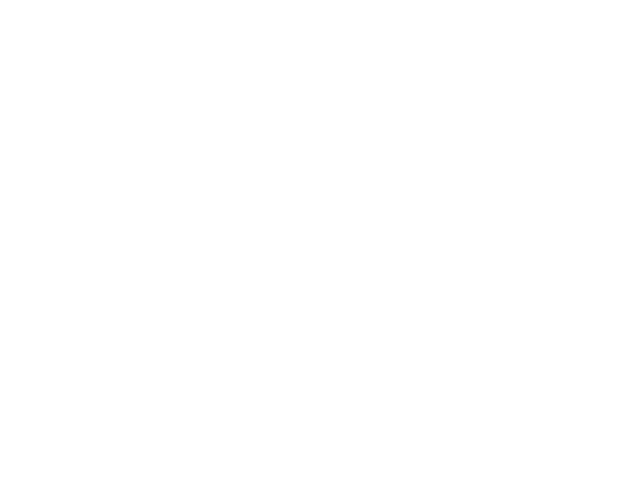
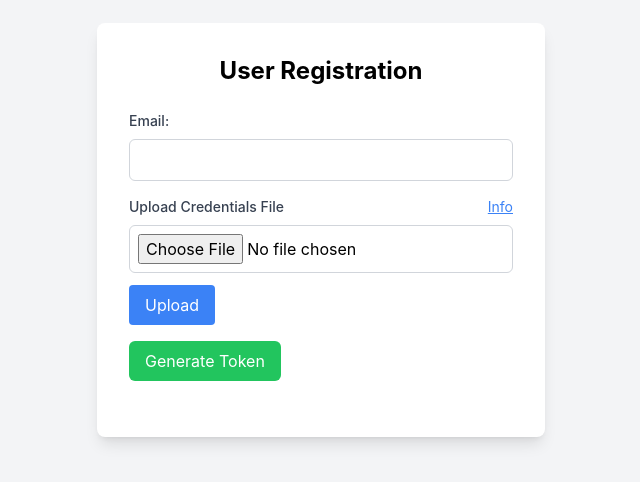
Before and after one commit to amareshgoshika/mail-hub-ui, a React (Create React App) app: page /credentialGenerate in a window 1280 px wide. Before the commit this address had no page. Shown: the part 170-652 px from the top of the page, without its empty margins (319-959 px from the left). Built offline with nearby package versions, Linux system fonts and the light colour scheme.

Commit message:
Navigation at register

```diff
--- a/src/App.js
+++ b/src/App.js
@@ -5,6 +5,7 @@ import UploadCredentialsInfo from './components/UploadCredentialsInfo';
 import Home from './pages/Home';
 import NewMailFormat from './components/NewMailFormat';
 import SendEmail from './components/SendEmail';
+import CredentialGenerate from './components/CredentialGenerate';
 
 function App() {
   return (
@@ -14,6 +15,7 @@ function App() {
       <Route path="/register" element={<UserRegistration />} />
       <Route path="/upload-credentials-info" element={<UploadCredentialsInfo />} />
       <Route path="/newMailFormat" element={<NewMailFormat />} />
+      <Route path="/credentialGenerate" element={<CredentialGenerate />} />
     </Routes>
   );
 }
--- /dev/null
+++ b/src/components/CredentialGenerate.js
@@ -0,0 +1,136 @@
+import React, { useState, useEffect } from 'react';
+import { useNavigate } from 'react-router-dom';
+import axios from 'axios';
+
+function CredentialGenerate() {
+
+
+  const [credentials, setCredentials] = useState(null);
+  const [formData, setFormData] = useState({
+    email: '',
+  });
+
+  useEffect(() => {
+    const senderEmail = localStorage.getItem('userEmail');
+    if (senderEmail) {
+      setFormData((prevState) => ({
+        ...prevState,
+        email: senderEmail, // Set the email in formData
+      }));
+    }
+  }, []);
+
+  const navigate = useNavigate();
+
+  const handleInputChange = (e) => {
+    setFormData({ ...formData, [e.target.name]: e.target.value });
+  };
+
+  const handleFileChange = (e) => {
+    if (e.target.name === 'credentials') {
+      setCredentials(e.target.files[0]);
+    }
+  };
+
+  const handleFileSubmit = async (e) => {
+    e.preventDefault();
+    const formDataToSubmit = new FormData();
+    formDataToSubmit.append('credentials', credentials);
+    formDataToSubmit.append('email', formData.email);
+
+    try {
+      const response = await axios.post(process.env.REACT_APP_UPLOAD_CREDENTIAL_URL, formDataToSubmit);
+      alert(response.data.message);
+    } catch (err) {
+      alert(`Error: ${err.response.data.error}`);
+    }
+  };
+
+  const handleAuth = async () => {
+    const email = formData.email;
+    try {
+      const response = await axios.post(process.env.REACT_APP_AUTHENTICATE_URL,
+        { email: email },
+        {
+          headers: { 'Content-Type': 'application/json' },
+          responseType: 'json'
+        }
+      );
+        const authUrl = response.data.authUrl;
+        window.location.href = authUrl;
+
+    } catch (error) {
+      alert('Error initiating authentication: ' + error.message);
+    }
+  };
+
+
+
+  const handleInfoClick = () => {
+    navigate('/upload-credentials-info');
+  };
+
+  return (
+    <div className="flex justify-center items-center min-h-screen bg-gray-100">
+      <div className="bg-white p-8 rounded-lg shadow-lg w-full max-w-md">
+        <h2 className="text-2xl font-bold text-center mb-6">User Registration</h2>
+        <form>
+          <div className="mb-4">
+            <label className="block text-sm font-medium text-gray-700">Email:</label>
+            <input
+              type="email"
+              name="email"
+              value={formData.email}
+              onChange={handleInputChange}
+              required
+              className="w-full mt-2 p-2 border border-gray-300 rounded-md"
+            />
+          </div>
+
+          <div className="mb-4">
+            <div className="flex items-center justify-between">
+              <label className="block text-sm font-medium text-gray-700">Upload Credentials File</label>
+              <button
+                type="button"
+                onClick={handleInfoClick}
+                className="text-blue-500 underline text-sm"
+              >
+                Info
+              </button>
+            </div>
+
+            {/* File Input for Credentials */}
+            <input
+              type="file"
+              name="credentials"
+              onChange={handleFileChange}
+              className="w-full mt-2 p-2 border border-gray-300 rounded-md"
+              required
+            />
+
+            {/* Upload Button */}
+            <button
+              type="button"
+              onClick={handleFileSubmit}
+              className="mt-3 bg-blue-500 text-white py-2 px-4 rounded hover:bg-blue-600"
+            >
+              Upload
+            </button>
+          </div>
+
+          <div className="flex justify-between items-center mb-6">
+            <button
+              type="button"
+                onClick={handleAuth}
+              className="bg-green-500 text-white px-4 py-2 rounded-md hover:bg-green-600 transition"
+            >
+              Generate Token
+            </button>
+          </div>
+        </form>
+      </div>
+    </div>
+  );
+}
+
+export default CredentialGenerate;
--- a/src/components/UserRegistration.js
+++ b/src/components/UserRegistration.js
@@ -3,7 +3,6 @@ import { useNavigate } from 'react-router-dom';
 import axios from 'axios';
 
 function UserRegistration() {
-  const [credentials, setCredentials] = useState(null);
   const [formData, setFormData] = useState({
     name: '',
     email: '',
@@ -32,9 +31,9 @@ function UserRegistration() {
           'Content-Type': 'application/json',
         },
       });
-      console.log('Registration successful:', response.data);
-      alert('User registered successfully!');
-      navigate('/');
+
+      localStorage.setItem('userEmail', formData.email);
+      navigate('/credentialGenerate');
     } catch (error) {
       if (error.response && error.response.status === 400) {
         alert(error.response.data.message || 'User already registered.');
@@ -43,50 +42,6 @@ function UserRegistration() {
         alert('An error occurred during registration.' + error.message);
       }
     }
-  };
-
-  const handleFileChange = (e) => {
-    if (e.target.name === 'credentials') {
-      setCredentials(e.target.files[0]);
-    }
-  };
-
-  const handleFileSubmit = async (e) => {
-    e.preventDefault();
-    const formDataToSubmit = new FormData();
-    formDataToSubmit.append('credentials', credentials);
-    formDataToSubmit.append('email', formData.email);
-
-    try {
-      const response = await axios.post(process.env.REACT_APP_UPLOAD_CREDENTIAL_URL, formDataToSubmit);
-      alert(response.data.message);
-    } catch (err) {
-      alert(`Error: ${err.response.data.error}`);
-    }
-  };
-
-  const handleAuth = async () => {
-    const email = formData.email;
-    try {
-      const response = await axios.post(process.env.REACT_APP_AUTHENTICATE_URL,
-        { email: email },
-        {
-          headers: { 'Content-Type': 'application/json' },
-          responseType: 'json'
-        }
-      );
-        const authUrl = response.data.authUrl;
-        window.location.href = authUrl;
-
-    } catch (error) {
-      alert('Error initiating authentication: ' + error.message);
-    }
-  };
-
-
-
-  const handleInfoClick = () => {
-    navigate('/upload-credentials-info');
   };
 
   return (
@@ -142,47 +97,6 @@ function UserRegistration() {
             />
           </div>
 
-          <div className="mb-4">
-            <div className="flex items-center justify-between">
-              <label className="block text-sm font-medium text-gray-700">Upload Credentials File</label>
-              <button
-                type="button"
-                onClick={handleInfoClick}
-                className="text-blue-500 underline text-sm"
-              >
-                Info
-              </button>
-            </div>
-
-            {/* File Input for Credentials */}
-            <input
-              type="file"
-              name="credentials"
-              onChange={handleFileChange}
-              className="w-full mt-2 p-2 border border-gray-300 rounded-md"
-              required
-            />
-
-            {/* Upload Button */}
-            <button
-              type="button"
-              onClick={handleFileSubmit}
-              className="mt-3 bg-blue-500 text-white py-2 px-4 rounded hover:bg-blue-600"
-            >
-              Upload
-            </button>
-          </div>
-
-          <div className="flex justify-between items-center mb-6">
-            <button
-              type="button"
-                onClick={handleAuth}
-              className="bg-green-500 text-white px-4 py-2 rounded-md hover:bg-green-600 transition"
-            >
-              Generate Token
-            </button>
-          </div>
-
           <button
             type="submit"
             className="bg-blue-500 text-white px-4 py-2 w-full rounded-md hover:bg-blue-600 transition"
```
